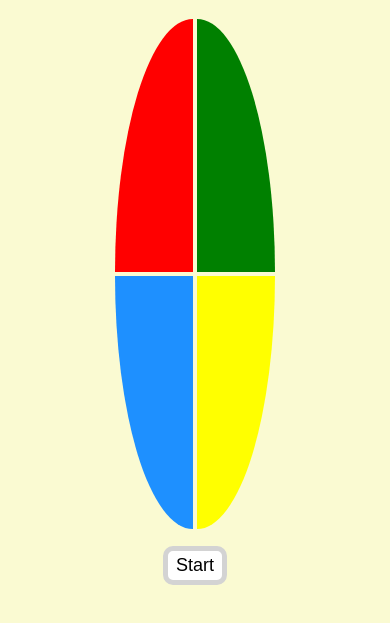
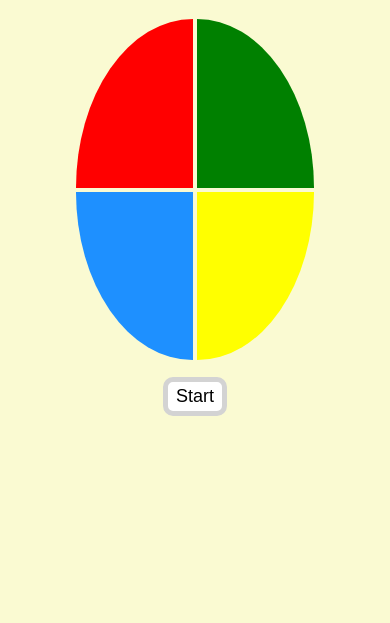
Before and after one commit to Rohit-Patran/simon-game, a plain HTML site: page index.html in a window 390 px wide. Shown: the part 61-684 px from the top of the page. Drawn offline with Linux system fonts and the light colour scheme.

Commit message:
css modified

```diff
--- a/styles.css
+++ b/styles.css
@@ -81,3 +81,11 @@ body{
 .unclickable{
     pointer-events: none;
 }
+
+@media screen and (max-width:550px) {
+    .game-content
+    {
+        grid-template-columns: repeat(2,minmax(30vw,auto));
+        grid-template-rows: repeat(2,minmax(20vh,auto));
+    }
+}
```
